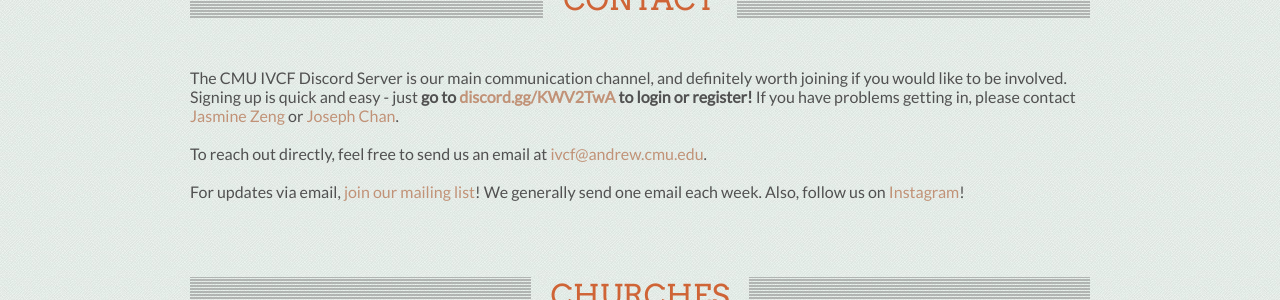
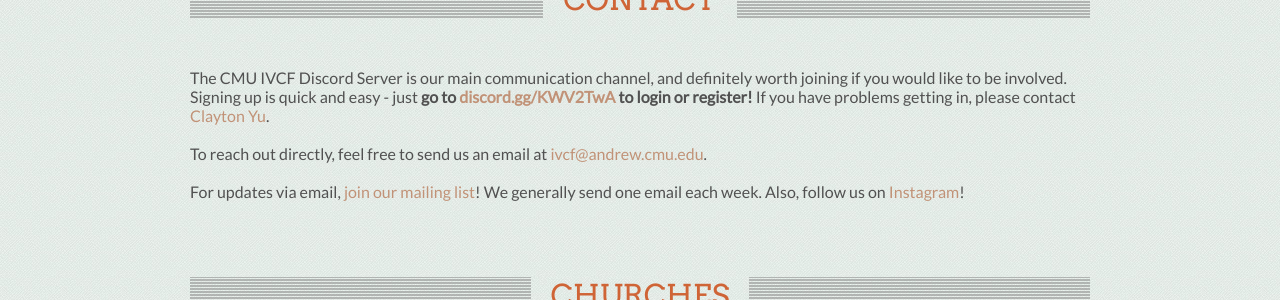
Before and after one commit to ivcf-cmu/ivcf-cmu.github.io, a Jekyll site: the page built from otherinfo.md, in a window 1280 px wide and 900 px high. Shown: the part 159-459 px from the top of the window. Built offline with Jekyll 4.4.1, drawn with Linux system fonts in a browser that asks for light colours.

Commit message:
Updated discord help contact

```diff
--- a/otherinfo.md
+++ b/otherinfo.md
@@ -6,7 +6,7 @@
 
 <p>
   The CMU IVCF Discord Server is our main communication channel, and definitely worth joining if you would like to be involved. Signing up is quick and easy - just <b>go to <a href="https://discord.gg/KWV2TwA" target="_blank">discord.gg/KWV2TwA</a> to login or register!</b>
-  If you have problems getting in, please contact <a href="mailto:jasminez@andrew.cmu.edu" target="_blank">Jasmine Zeng</a> or <a href="mailto: josephc2@andrew.cmu.edu" target="_blank">Joseph Chan</a>.
+  If you have problems getting in, please contact <a href="mailto:claytony@andrew.cmu.edu" target="_blank">Clayton Yu</a>.
 </p>
 <!-- <p>
   The CMU IVCF Slack workspace is our main communication channel, and definitely worth joining if you would like to be involved. Signing up is quick and easy:
```
